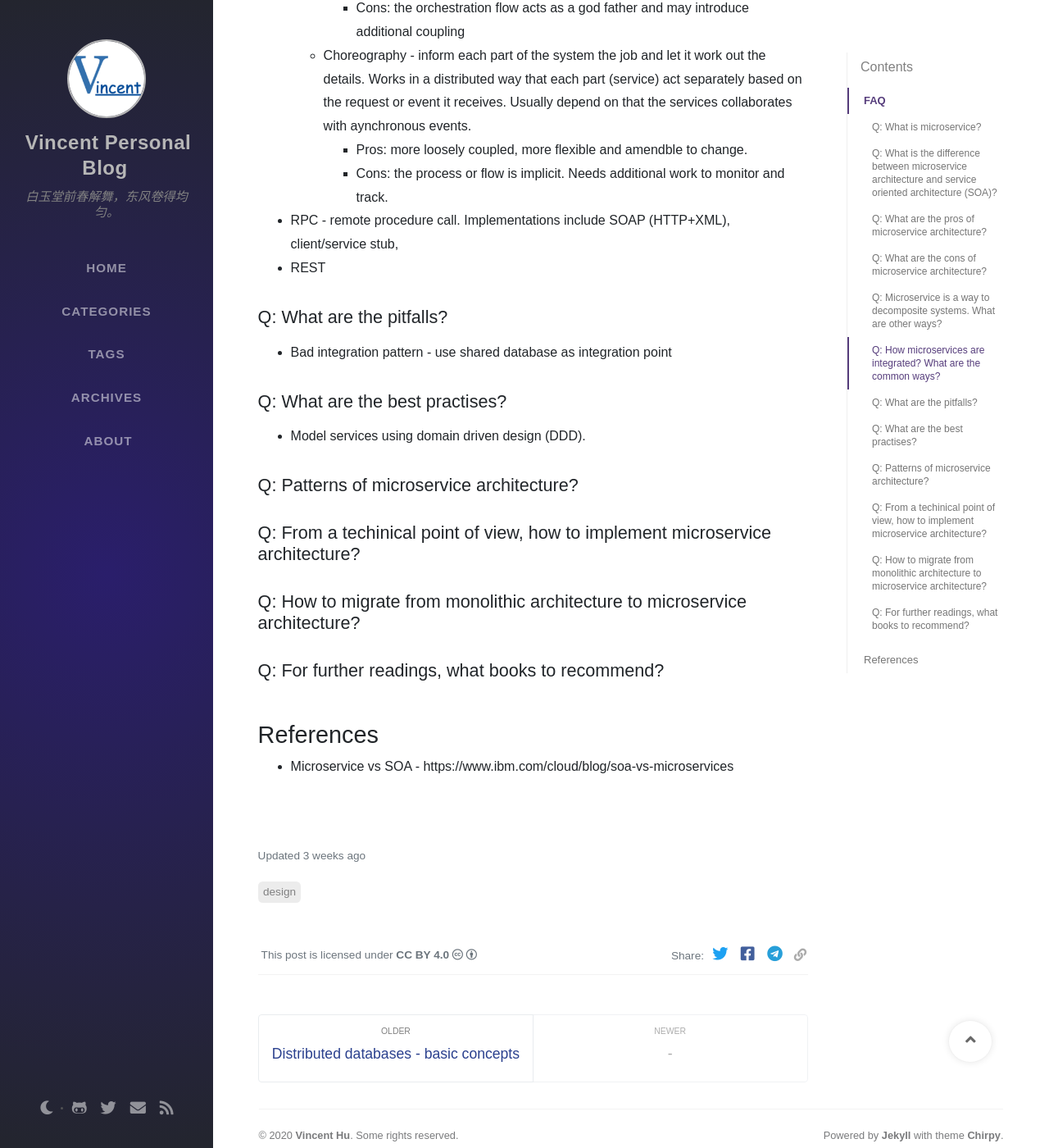
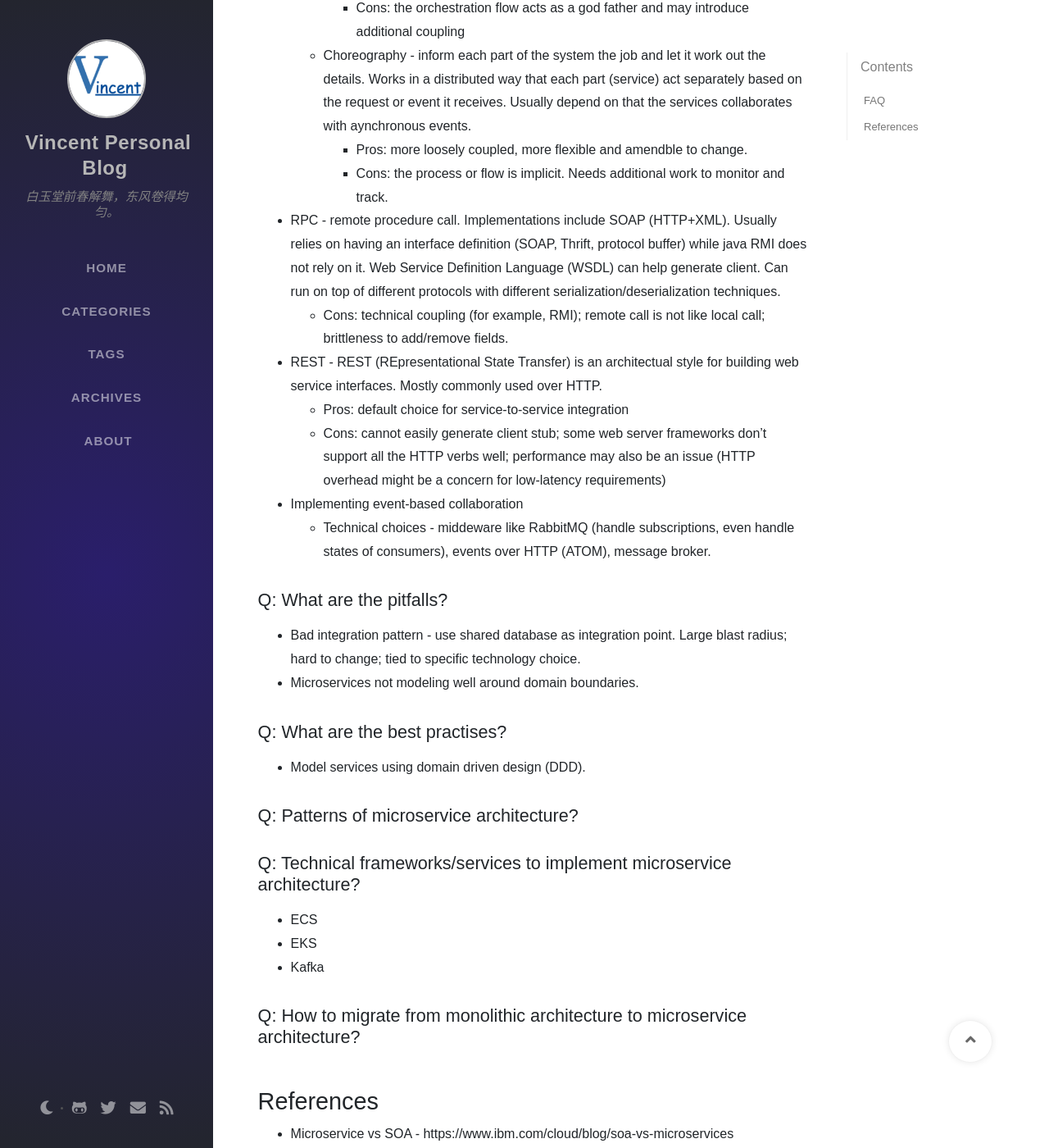
Before and after one commit to hpxstarry/hpxstarry.github.io, a Jekyll site: the page built from _posts/2020-10-25-building_micro_services_reading_notes.md, in a window 1280 px wide and 1400 px high, scrolled down 3155 px. Shown: the whole window at 82% size. Built offline with Jekyll 4.4.1, drawn with Linux system fonts in a browser that asks for light colours; nearby versions of some CDN libraries; some web fonts are replaced; comment, search, counter and statistics services are not loaded; some of the changed text lies outside the part shown.

Commit message:
Update 2020-10-25-building_micro_services_reading_notes.md

```diff
--- a/_posts/2020-10-25-building_micro_services_reading_notes.md
+++ b/_posts/2020-10-25-building_micro_services_reading_notes.md
@@ -81,23 +81,31 @@ Drawbacks
   + Choreography - inform each part of the system the job and let it work out the details. Works in a distributed way that each part (service) act separately based on the request or event it receives. Usually depend on that the services collaborates with aynchronous events.
     + Pros: more loosely coupled, more flexible and amendble to change.
     + Cons: the process or flow is implicit. Needs additional work to monitor and track.
-* RPC - remote procedure call. Implementations include SOAP (HTTP+XML), client/service stub,
-* REST
+* RPC - remote procedure call. Implementations include SOAP (HTTP+XML). Usually relies on having an interface definition (SOAP, Thrift, protocol buffer) while java RMI does not rely on it. Web Service Definition Language (WSDL) can help generate client. Can run on top of different protocols with different serialization/deserialization techniques.
+    + Cons: technical coupling (for example, RMI); remote call is not like local call; brittleness to add/remove fields.
+* REST - REST (REpresentational State Transfer) is an architectual style for building web service interfaces. Mostly commonly used over HTTP.
+    + Pros: default choice for service-to-service integration
+    + Cons: cannot easily generate client stub; some web server frameworks don't support all the HTTP verbs well; performance may also be an issue (HTTP overhead might be a concern for low-latency requirements)
+* Implementing event-based collaboration
+  + Technical choices - middeware like RabbitMQ (handle subscriptions, even handle states of consumers), events over HTTP (ATOM), message broker.
 
 ## Q: What are the pitfalls?
-* Bad integration pattern - use shared database as integration point
+* Bad integration pattern - use shared database as integration point. Large blast radius; hard to change; tied to specific technology choice.
+* Microservices not modeling well around domain boundaries.
 
 ## Q: What are the best practises?
 * Model services using domain driven design (DDD).
 
 ## Q: Patterns of microservice architecture?
 
-
-## Q: From a techinical point of view, how to implement microservice architecture?
+## Q: Technical frameworks/services to implement microservice architecture?
+* ECS
+* EKS
+* Kafka
 
 ## Q: How to migrate from monolithic architecture to microservice architecture?
 
-## Q: For further readings, what books to recommend?
-
 # References
 * Microservice vs SOA - https://www.ibm.com/cloud/blog/soa-vs-microservices
+* REST - https://www.ics.uci.edu/~fielding/pubs/dissertation/rest_arch_style.htm
+* Enterprise integration patterns
```
Also changed, not shown: other parts of _posts/2020-10-25-building_micro_services_reading_notes.md (+1 -1 lines).
